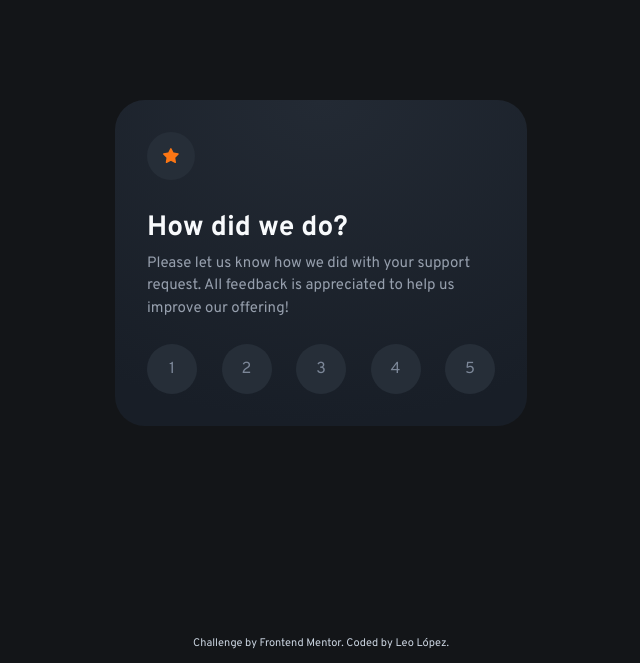
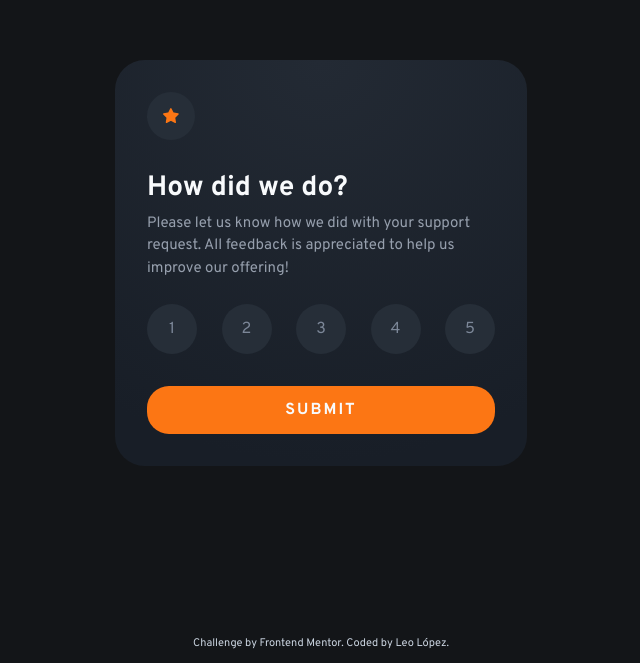
Before and after one commit to Ciensprog/FM-004-Interactive-Rating-Component, a React (Vite) app: page / in a window 1280 px wide. Shown: the part 137-800 px from the top of the page, without its empty margins (319-959 px from the left). Built offline with nearby package versions, Linux system fonts and the light colour scheme.

Commit message:
feat: add submit button

```diff
--- a/src/App.tsx
+++ b/src/App.tsx
@@ -46,6 +46,13 @@ export function App() {
                 <RatingOption value={rating} key={rating} />
               ))}
             </RadioGroup>
+
+            <button
+              className="bg-orange-normal font-bold mt-8 py-3 rounded-[1.375rem] uppercase text-slate-50 tracking-[0.125rem] transition-colors w-full hover:bg-slate-50 hover:text-orange-normal"
+              type="submit"
+            >
+              Submit
+            </button>
           </form>
         </div>
       </main>
```
